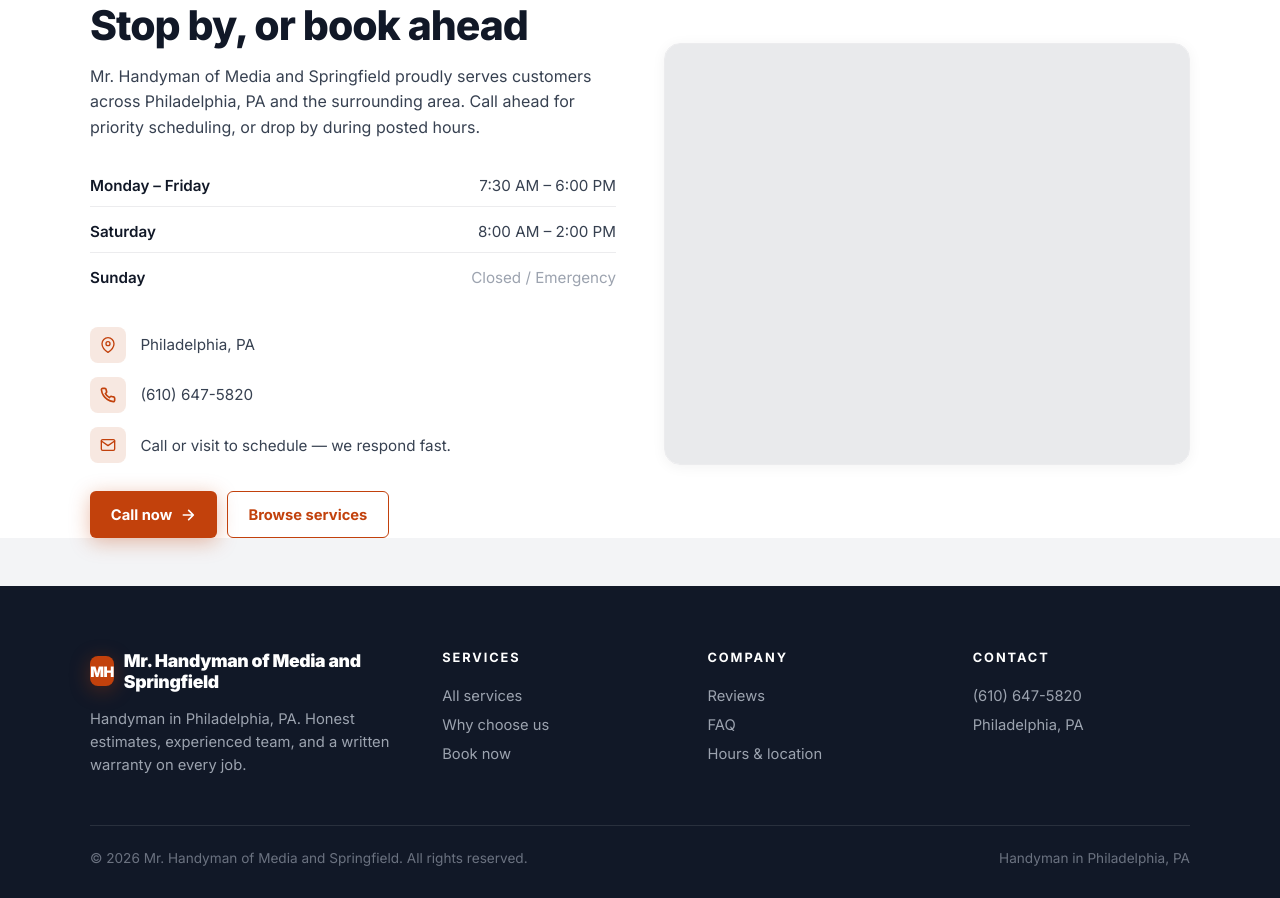
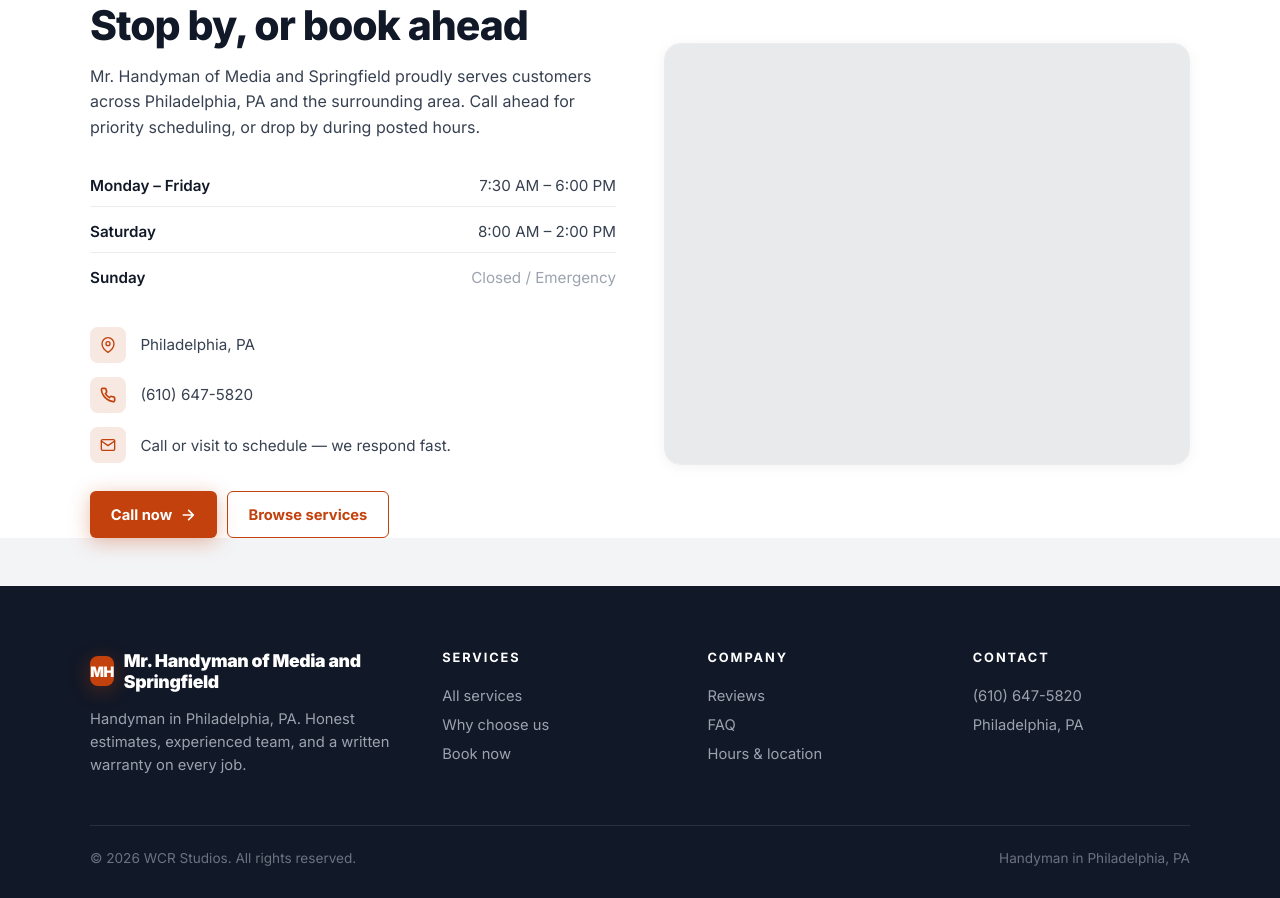
Before and after one commit to Wrenbjor/trades--mr-handyman-of-media-and-springfield, a plain HTML site: page index.html in a window 1280 px wide. Shown: the part 4691-5589 px from the top of the page. Drawn offline with nearby package versions, Linux system fonts and the light colour scheme; no server answers.

Commit message:
Update site

```diff
--- a/index.html
+++ b/index.html
@@ -605,7 +605,7 @@
     </div>
   </div>
   <div class="foot-bottom">
-    <div>&copy; 2026 Mr. Handyman of Media and Springfield. All rights reserved.</div>
+    <div>&copy; 2026 WCR Studios. All rights reserved.</div>
     <div>Handyman in Philadelphia, PA</div>
   </div>
 </footer>
```
